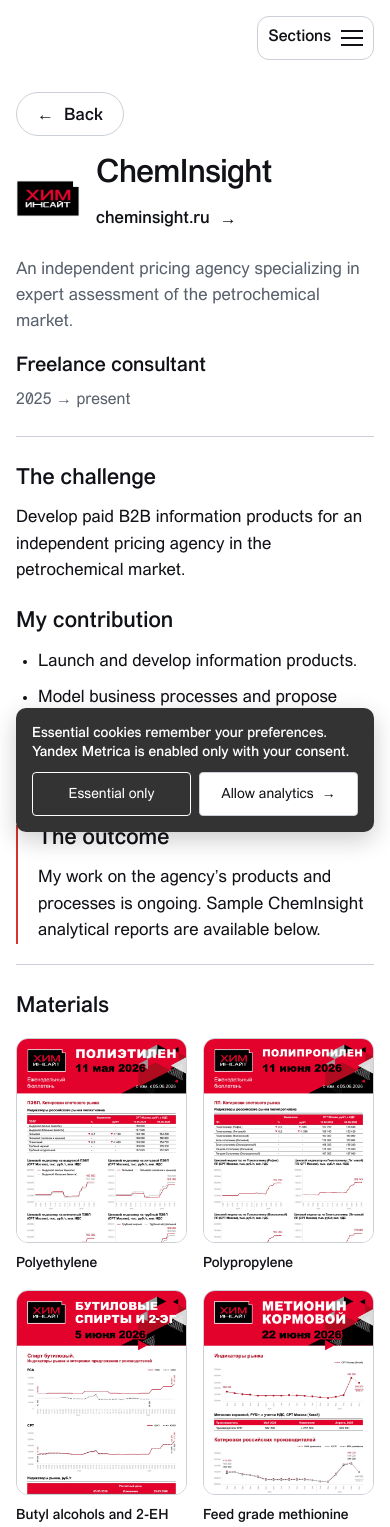
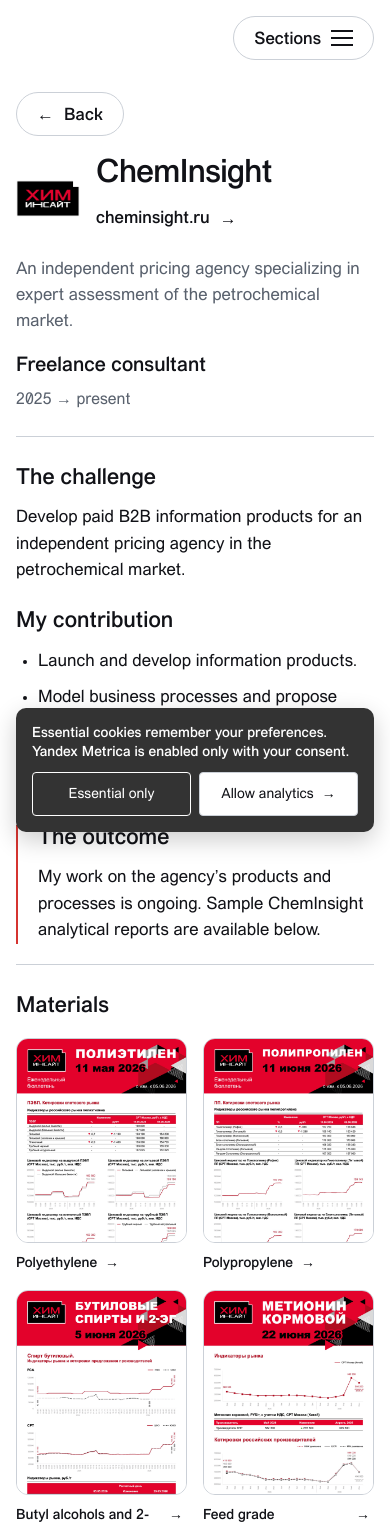
Before and after one commit to gitsvitya/svitya-personal, a Next.js app: page /en/work/cheminsight in a window 390 px wide. Shown: the top 1527 px of the page. Built offline with nearby package versions, Linux system fonts and the light colour scheme.

Commit message:
Added: unify button styles and animate material arrows

```diff
--- a/src/components/AppHeader/AppHeader.module.css
+++ b/src/components/AppHeader/AppHeader.module.css
@@ -19,14 +19,12 @@
   display: none;
   align-items: center;
   gap: 10px;
-  padding: 10px 14px;
-  min-height: 44px;
-  border-radius: 12px;
-  border: 1px solid var(--border-color);
+  margin: 0;
+  border-radius: 999px;
+  border: var(--control-border-width) solid var(--border-color);
+  outline: none;
   background: var(--bg-surface);
   color: var(--text-primary);
-  font-size: 20px;
-  line-height: 1.2;
   cursor: pointer;
   transition:
     outline-color var(--transition-theme),
@@ -39,6 +37,8 @@
 .menuToggle:focus-visible {
   outline: 2px solid var(--accent);
   outline-offset: 4px;
+  border-color: var(--accent);
+  color: var(--accent);
 }
 
 .menuToggleActive {
@@ -46,13 +46,10 @@
   color: var(--accent);
 }
 
-.menuToggleLabel {
-  font-family: var(--font-body), sans-serif;
-}
-
 .menuIcon {
   width: 22px;
   height: 16px;
+  flex-shrink: 0;
   display: inline-flex;
   flex-direction: column;
   justify-content: space-between;
@@ -168,6 +165,11 @@
 }
 
 @media (hover: hover) and (pointer: fine) {
+  .menuToggle:hover {
+    border-color: var(--accent);
+    color: var(--accent);
+  }
+
   .listItem:hover {
     --nav-emphasis: 1;
   }
@@ -199,8 +201,6 @@
 
   .menuToggle {
     display: inline-flex;
-    font-size: 16px;
-    padding: 10px;
   }
 
   .listItems {
--- a/src/components/AppHeader/AppHeader.tsx
+++ b/src/components/AppHeader/AppHeader.tsx
@@ -72,12 +72,12 @@
         <nav className={styles.navigationBlock}>
           <button
             type="button"
-            className={`${styles.menuToggle} ${isMenuOpen ? styles.menuToggleActive : ""}`}
+            className={`button-control ${styles.menuToggle} ${isMenuOpen ? styles.menuToggleActive : ""}`}
             aria-expanded={isMenuOpen}
             aria-controls="app-nav-list"
             onClick={toggleMenu}
           >
-            <span className={styles.menuToggleLabel}>{text.navigation.menuLabel}</span>
+            <span className="button-label">{text.navigation.menuLabel}</span>
             <span className={styles.menuIcon} aria-hidden="true">
               <span />
               <span />
--- a/src/components/CookieBanner/CookieBanner.module.css
+++ b/src/components/CookieBanner/CookieBanner.module.css
@@ -91,9 +91,6 @@
 .button:focus-visible {
   outline: 2px solid var(--banner-text);
   outline-offset: 3px;
-}
-
-.acceptButton:focus-visible {
   border-color: var(--accent);
   color: var(--accent);
 }
@@ -103,7 +100,7 @@
 }
 
 @media (hover: hover) and (pointer: fine) {
-  .acceptButton:hover {
+  .button:hover {
     border-color: var(--accent);
     color: var(--accent);
   }
--- a/src/components/MaterialsGallery/MaterialsGallery.module.css
+++ b/src/components/MaterialsGallery/MaterialsGallery.module.css
@@ -56,6 +56,10 @@
   color: var(--accent);
 }
 
+.previewButton:focus-visible + .previewTitle .previewArrow {
+  transform: translateX(4px);
+}
+
 .previewImage {
   display: block;
   width: 100%;
@@ -64,7 +68,10 @@
 }
 
 .previewTitle {
-  padding: 0;
+  display: flex;
+  align-items: baseline;
+  gap: 8px;
+  padding: 0 4px 0 0;
   margin: 0;
   font-size: 16px;
   font-style: normal;
@@ -72,6 +79,16 @@
   line-height: 1.5;
   color: var(--text-primary);
   transition: color var(--transition-theme);
+}
+
+.previewTitleText {
+  min-width: 0;
+  overflow-wrap: anywhere;
+}
+
+.previewArrow {
+  flex-shrink: 0;
+  transition: transform var(--transition-fast);
 }
 
 .modalContent {
@@ -250,6 +267,10 @@
     color: var(--accent);
   }
 
+  .previewItem:hover .previewArrow {
+    transform: translateX(4px);
+  }
+
   .arrowButton:hover {
     border-color: var(--accent);
     color: var(--accent);
--- a/src/components/MaterialsGallery/MaterialsGallery.tsx
+++ b/src/components/MaterialsGallery/MaterialsGallery.tsx
@@ -153,7 +153,12 @@
                 sizes="(max-width: 360px) calc(100vw - 32px), (max-width: 768px) calc((100vw - 48px) / 2), (max-width: 1024px) calc((100vw - 80px) / 3), 300px"
               />
             </button>
-            <h3 className={styles.previewTitle}>{material.title}</h3>
+            <h3 className={styles.previewTitle}>
+              <span className={styles.previewTitleText}>{material.title}</span>
+              <span className={styles.previewArrow} aria-hidden="true">
+                →
+              </span>
+            </h3>
           </div>
         ))}
       </div>
```
